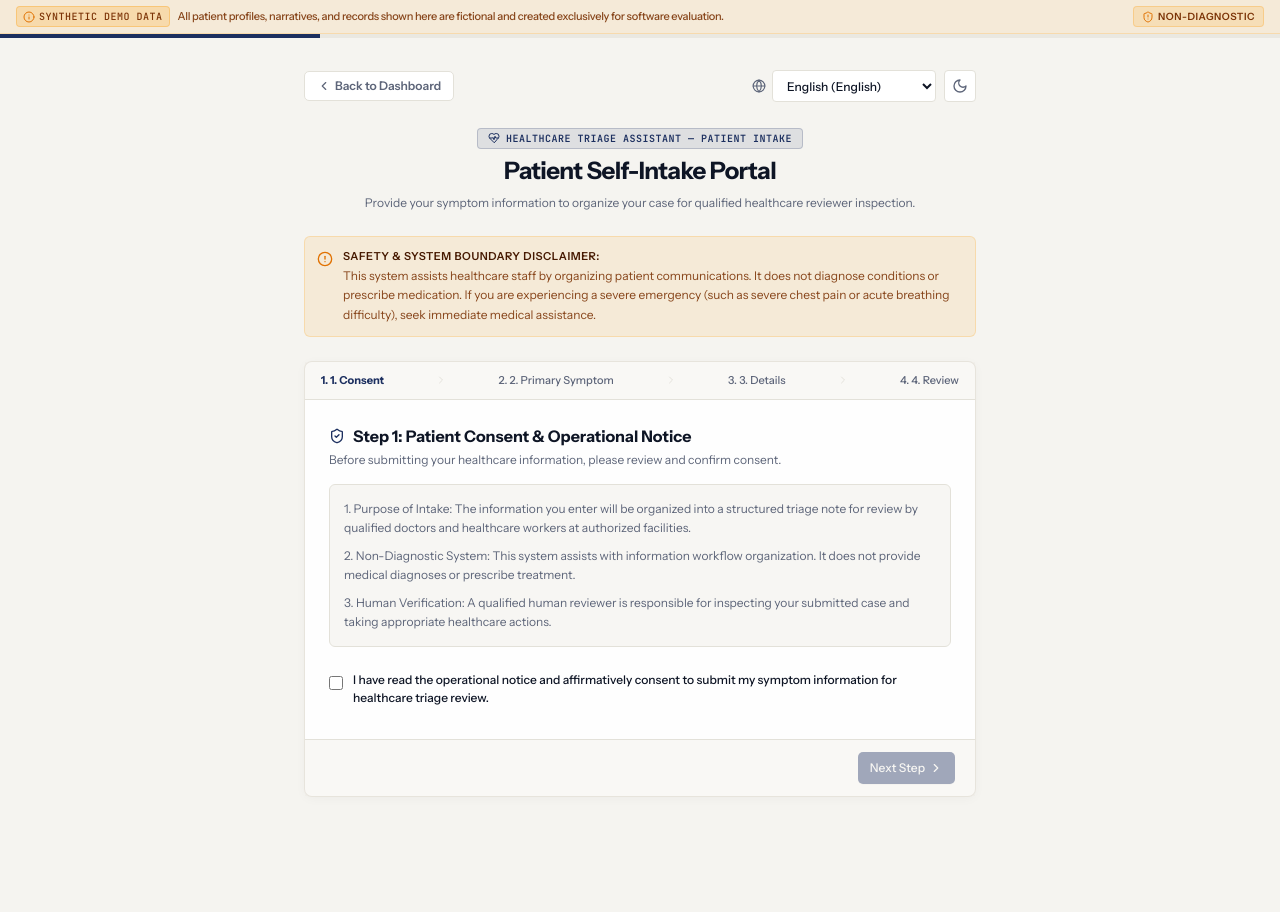
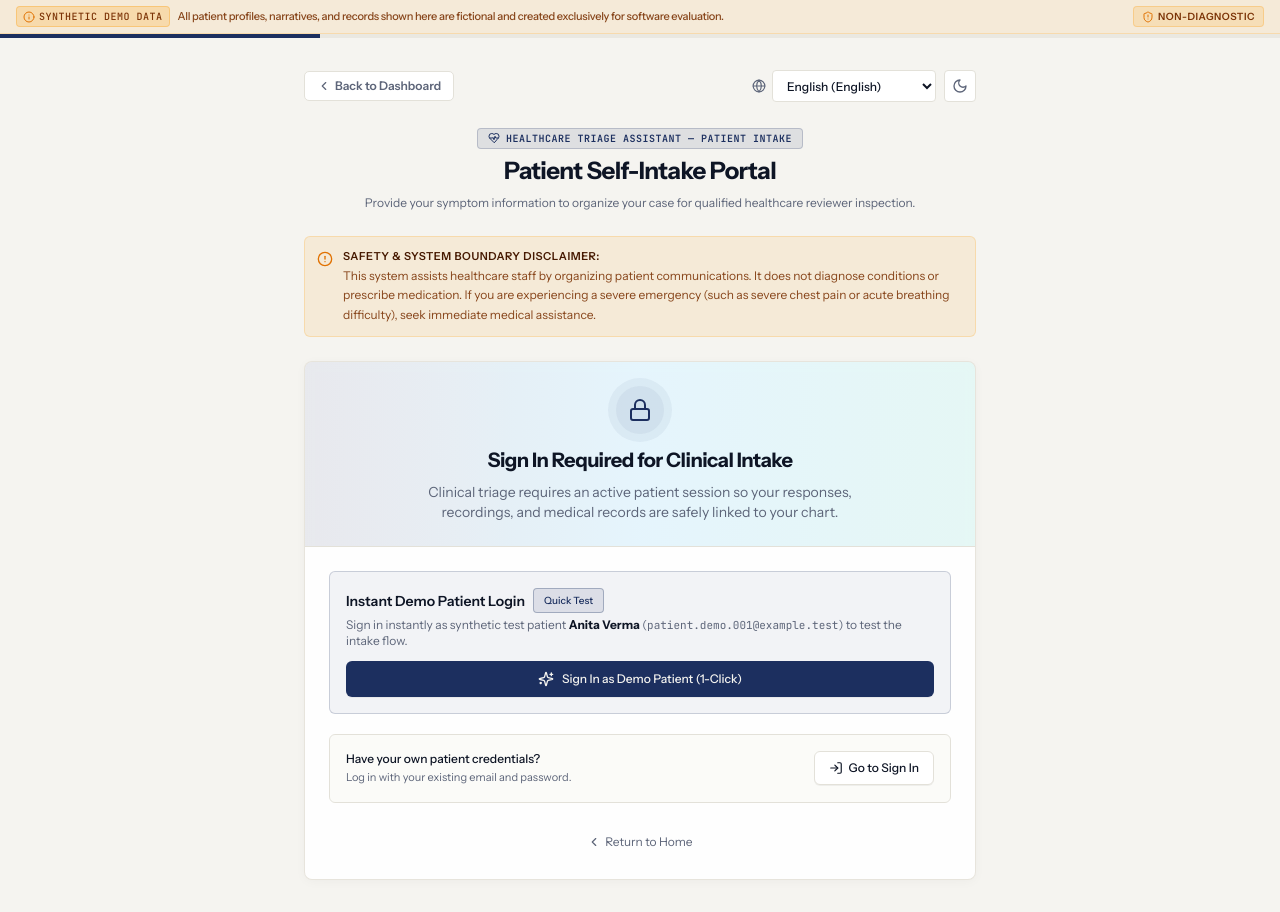
Before and after one commit to Abhinash-sia/Medicaltriage-, a Next.js app in the folder frontend/: page /patient/intake in a window 1280 px wide. Before the commit the page ends 829 px from the top, so only its background shows below. Built offline with nearby package versions, Linux system fonts and the light colour scheme.

Commit message:
feat(patient): gate intake with upfront auth guard and 1-click demo login

```diff
--- a/frontend/src/app/login/page.tsx
+++ b/frontend/src/app/login/page.tsx
@@ -134,7 +134,12 @@ export default function LoginPage() {
       const user = json.data.user;
       setAuthSession({ accessToken, refreshToken, user });
 
-      if (user.role === 'PATIENT') {
+      const params = new URLSearchParams(window.location.search);
+      const redirectUrl = params.get('redirect');
+
+      if (redirectUrl) {
+        router.push(redirectUrl);
+      } else if (user.role === 'PATIENT') {
         router.push('/patient');
       } else if (user.role === 'ADMIN') {
         router.push('/admin');
--- a/frontend/src/app/page.tsx
+++ b/frontend/src/app/page.tsx
@@ -160,7 +160,7 @@ export default function PublicLandingPage() {
                   {t('common.login')}
                 </Button>
               </Link>
-              <Link href="/patient/intake">
+              <Link href="/patient">
                 <Button
                   size="sm"
                   className="bg-primary hover:bg-primary/90 text-primary-foreground text-xs min-h-[32px] px-3.5 py-1 shadow-sm font-semibold border border-primary/30 whitespace-nowrap"
--- a/frontend/src/app/patient/intake/page.tsx
+++ b/frontend/src/app/patient/intake/page.tsx
@@ -19,6 +19,9 @@ import {
   Activity,
   ArrowRight,
   Sparkles,
+  Lock,
+  LogIn,
+  LogOut,
 } from 'lucide-react';
 import { DemoBanner } from '@/components/ui/DemoBanner';
 import { LanguageSelector } from '@/components/ui/LanguageSelector';
@@ -27,6 +30,7 @@ import { AudioWaveformRecorder } from '@/components/intake/AudioWaveformRecorder
 import { DocumentDropzone } from '@/components/intake/DocumentDropzone';
 import { useLanguage } from '@/i18n/LanguageContext';
 import { gsap, withMotion, MOTION } from '@/lib/motion';
+import { getAccessToken, getStoredUser, setAuthSession, clearAuthSession } from '@/lib/authSession';
 
 interface IntakeFormData {
   consent: boolean;
@@ -66,6 +70,9 @@ export default function PatientIntakePage() {
   const [submitError, setSubmitError] = useState<string | null>(null);
   const [attachedFile, setAttachedFile] = useState<File | null>(null);
   const [attachedVoiceFile, setAttachedVoiceFile] = useState<File | null>(null);
+  const [currentUser, setCurrentUser] = useState<{ id?: string; name?: string; email?: string; role?: string } | null>(null);
+  const [isAuthLoading, setIsAuthLoading] = useState<boolean>(true);
+  const [isDemoLoggingIn, setIsDemoLoggingIn] = useState<boolean>(false);
   const [submittedCase, setSubmittedCase] = useState<{
     caseId: string;
     caseNumber: string;
@@ -78,6 +85,55 @@ export default function PatientIntakePage() {
 
   const stepContainerRef = useRef<HTMLDivElement>(null);
   const headingRef = useRef<HTMLHeadingElement>(null);
+
+  useEffect(() => {
+    if (typeof window !== 'undefined') {
+      const token = getAccessToken();
+      const user = getStoredUser();
+      if (token && user) {
+        setCurrentUser(user);
+      } else {
+        setCurrentUser(null);
+      }
+      setIsAuthLoading(false);
+    }
+  }, []);
+
+  const handleDemoPatientLogin = async () => {
+    setIsDemoLoggingIn(true);
+    setSubmitError(null);
+    try {
+      const apiBaseUrl = process.env.NEXT_PUBLIC_API_BASE_URL || 'http://localhost:5000/api';
+      const res = await fetch(`${apiBaseUrl}/auth/login`, {
+        method: 'POST',
+        headers: { 'Content-Type': 'application/json' },
+        body: JSON.stringify({
+          email: 'patient.demo.001@example.test',
+          password: 'Password123!',
+        }),
+      });
+
+      const json = await res.json();
+      if (res.ok && json.success) {
+        const accessToken = json.data.accessToken || json.data.token;
+        const refreshToken = json.data.refreshToken;
+        const user = json.data.user;
+        setAuthSession({ accessToken, refreshToken, user });
+        setCurrentUser(user);
+      } else {
+        throw new Error(json.error?.message || 'Demo patient authentication failed');
+      }
+    } catch (err: any) {
+      setSubmitError(err.message || 'Failed to authenticate demo patient.');
+    } finally {
+      setIsDemoLoggingIn(false);
+    }
+  };
+
+  const handleLogout = () => {
+    clearAuthSession(false);
+    setCurrentUser(null);
+  };
 
   const handleConsentChange = (e: React.ChangeEvent<HTMLInputElement>) => {
     setFormData((prev) => ({ ...prev, consent: e.target.checked }));
@@ -142,13 +198,18 @@ export default function PatientIntakePage() {
     setSubmitError(null);
 
     try {
-      const token = typeof window !== 'undefined' ? localStorage.getItem('accessToken') : null;
+      const token = getAccessToken();
+      if (!token) {
+        setCurrentUser(null);
+        throw new Error('Authentication required. Please sign in to submit your intake without losing your data.');
+      }
+
       const apiBaseUrl = process.env.NEXT_PUBLIC_API_BASE_URL || 'http://localhost:5000/api';
       const response = await fetch(`${apiBaseUrl}/intake`, {
         method: 'POST',
         headers: {
           'Content-Type': 'application/json',
-          ...(token ? { Authorization: `Bearer ${token}` } : {}),
+          Authorization: `Bearer ${token}`,
           'Idempotency-Key': `intake-${Date.now()}`,
         },
         body: JSON.stringify({
@@ -166,6 +227,11 @@ export default function PatientIntakePage() {
           course: formData.course,
         }),
       });
+
+      if (response.status === 401) {
+        setCurrentUser(null);
+        throw new Error('Your session has expired. Please sign in below to submit your intake without losing your data.');
+      }
 
       const result = await response.json();
 
@@ -341,9 +407,113 @@ export default function PatientIntakePage() {
                 </Button>
               </CardFooter>
             </Card>
+          ) : isAuthLoading ? (
+            <Card className="border-border bg-card shadow-xs p-12 text-center">
+              <Loader2 className="w-8 h-8 animate-spin text-primary mx-auto mb-3" />
+              <p className="text-xs text-muted-foreground">Checking authentication status...</p>
+            </Card>
+          ) : !currentUser ? (
+            <Card className="border-border bg-card shadow-sm overflow-hidden">
+              <div className="bg-gradient-to-r from-primary/10 via-sky-500/10 to-teal-500/10 border-b border-border p-6 text-center">
+                <div className="mx-auto w-12 h-12 rounded-full bg-primary/10 text-primary flex items-center justify-center mb-3 ring-8 ring-primary/5">
+                  <Lock className="w-6 h-6" />
+                </div>
+                <CardTitle className="text-xl font-bold tracking-tight text-foreground">
+                  Sign In Required for Clinical Intake
+                </CardTitle>
+                <CardDescription className="max-w-md mx-auto mt-2 text-xs sm:text-sm text-muted-foreground">
+                  Clinical triage requires an active patient session so your responses, recordings, and medical records are safely linked to your chart.
+                </CardDescription>
+              </div>
+              <CardContent className="p-6 space-y-5">
+                {submitError && (
+                  <div className="p-3 bg-destructive/10 border border-destructive/20 rounded-[6px] text-destructive text-xs flex items-center gap-2">
+                    <AlertCircle className="w-4 h-4 shrink-0" />
+                    <span>{submitError}</span>
+                  </div>
+                )}
+
+                {/* Option 1: 1-Click Instant Demo Patient Login */}
+                <div className="p-4 rounded-lg border border-primary/20 bg-primary/5 space-y-3">
+                  <div className="flex items-start justify-between">
+                    <div className="space-y-1">
+                      <div className="flex items-center gap-2">
+                        <span className="font-semibold text-sm text-foreground">Instant Demo Patient Login</span>
+                        <Badge variant="outline" className="text-[10px] bg-primary/10 text-primary border-primary/30">Quick Test</Badge>
+                      </div>
+                      <p className="text-xs text-muted-foreground">
+                        Sign in instantly as synthetic test patient <strong className="text-foreground">Anita Verma</strong> (<code className="text-[11px] font-mono">patient.demo.001@example.test</code>) to test the intake flow.
+                      </p>
+                    </div>
+                  </div>
+                  <Button
+                    type="button"
+                    onClick={handleDemoPatientLogin}
+                    disabled={isDemoLoggingIn}
+                    className="w-full h-9 text-xs font-medium gap-2 bg-primary text-primary-foreground hover:bg-primary/90"
+                  >
+                    {isDemoLoggingIn ? (
+                      <>
+                        <Loader2 className="w-4 h-4 animate-spin" />
+                        <span>Authenticating demo patient...</span>
+                      </>
+                    ) : (
+                      <>
+                        <Sparkles className="w-4 h-4" />
+                        <span>Sign In as Demo Patient (1-Click)</span>
+                      </>
+                    )}
+                  </Button>
+                </div>
+
+                {/* Option 2: Go to Sign In */}
+                <div className="flex flex-col sm:flex-row items-center justify-between gap-3 p-4 rounded-lg border border-border bg-muted/20">
+                  <div className="space-y-0.5 text-center sm:text-left">
+                    <p className="text-xs font-medium text-foreground">Have your own patient credentials?</p>
+                    <p className="text-[11px] text-muted-foreground">Log in with your existing email and password.</p>
+                  </div>
+                  <Link href="/login?redirect=/patient/intake" className="w-full sm:w-auto">
+                    <Button variant="outline" className="w-full sm:w-auto text-xs h-8 gap-1.5">
+                      <LogIn className="w-3.5 h-3.5" />
+                      <span>Go to Sign In</span>
+                    </Button>
+                  </Link>
+                </div>
+
+                <div className="text-center pt-2">
+                  <Link href="/" className="text-xs text-muted-foreground hover:text-foreground inline-flex items-center gap-1 transition-colors">
+                    <ChevronLeft className="w-3.5 h-3.5" />
+                    <span>Return to Home</span>
+                  </Link>
+                </div>
+              </CardContent>
+            </Card>
           ) : (
-            /* Multi-Step Intake Form */
-            <Card className="bg-card border border-border shadow-2xs">
+            <div className="space-y-3">
+              {/* Authenticated Patient Session Header */}
+              <div className="flex items-center justify-between px-3.5 py-2 bg-muted/40 border border-border rounded-[6px] text-xs">
+                <div className="flex items-center gap-2">
+                  <div className="w-6 h-6 rounded-full bg-primary/10 text-primary flex items-center justify-center font-bold text-[10px]">
+                    {currentUser.name ? currentUser.name.charAt(0).toUpperCase() : 'P'}
+                  </div>
+                  <div>
+                    <span className="font-medium text-foreground">{currentUser.name || 'Patient'}</span>
+                    <span className="text-muted-foreground ml-1.5 text-[11px]">({currentUser.email || 'patient'})</span>
+                  </div>
+                </div>
+                <Button
+                  variant="ghost"
+                  size="sm"
+                  onClick={handleLogout}
+                  className="h-6 px-2 text-[11px] text-muted-foreground hover:text-destructive gap-1"
+                >
+                  <LogOut className="w-3 h-3" />
+                  <span>Sign Out</span>
+                </Button>
+              </div>
+
+              {/* Multi-Step Intake Form */}
+              <Card className="bg-card border border-border shadow-2xs">
               {/* Stepper Header */}
               <div className="bg-muted/30 px-4 py-2.5 border-b border-border flex justify-between items-center text-[11px] font-medium text-muted-foreground">
                 <span className={step === 1 ? 'text-primary font-bold' : ''}>
@@ -646,6 +816,7 @@ export default function PatientIntakePage() {
                 )}
               </CardFooter>
             </Card>
+            </div>
           )}
         </div>
       </div>
```
